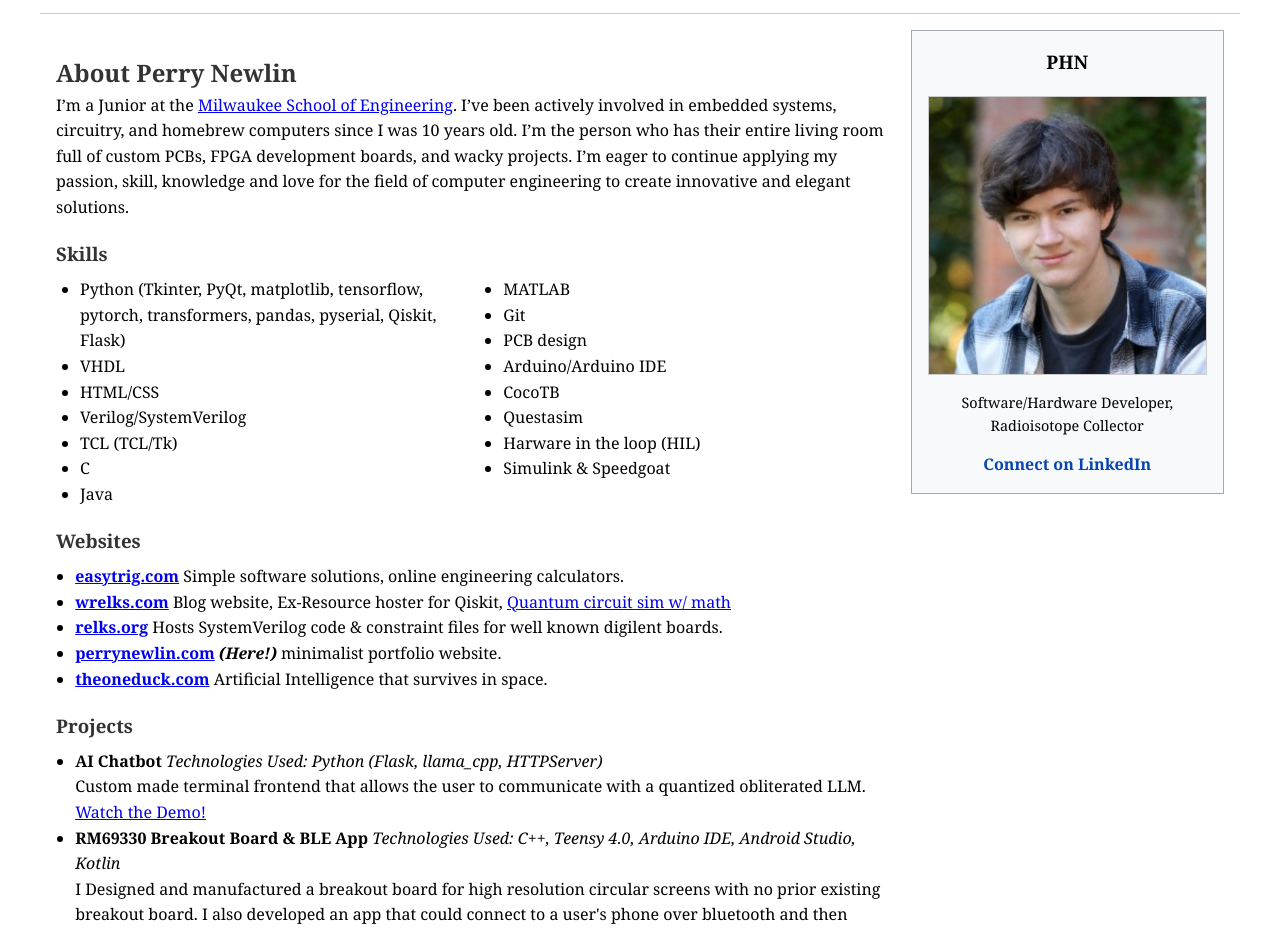
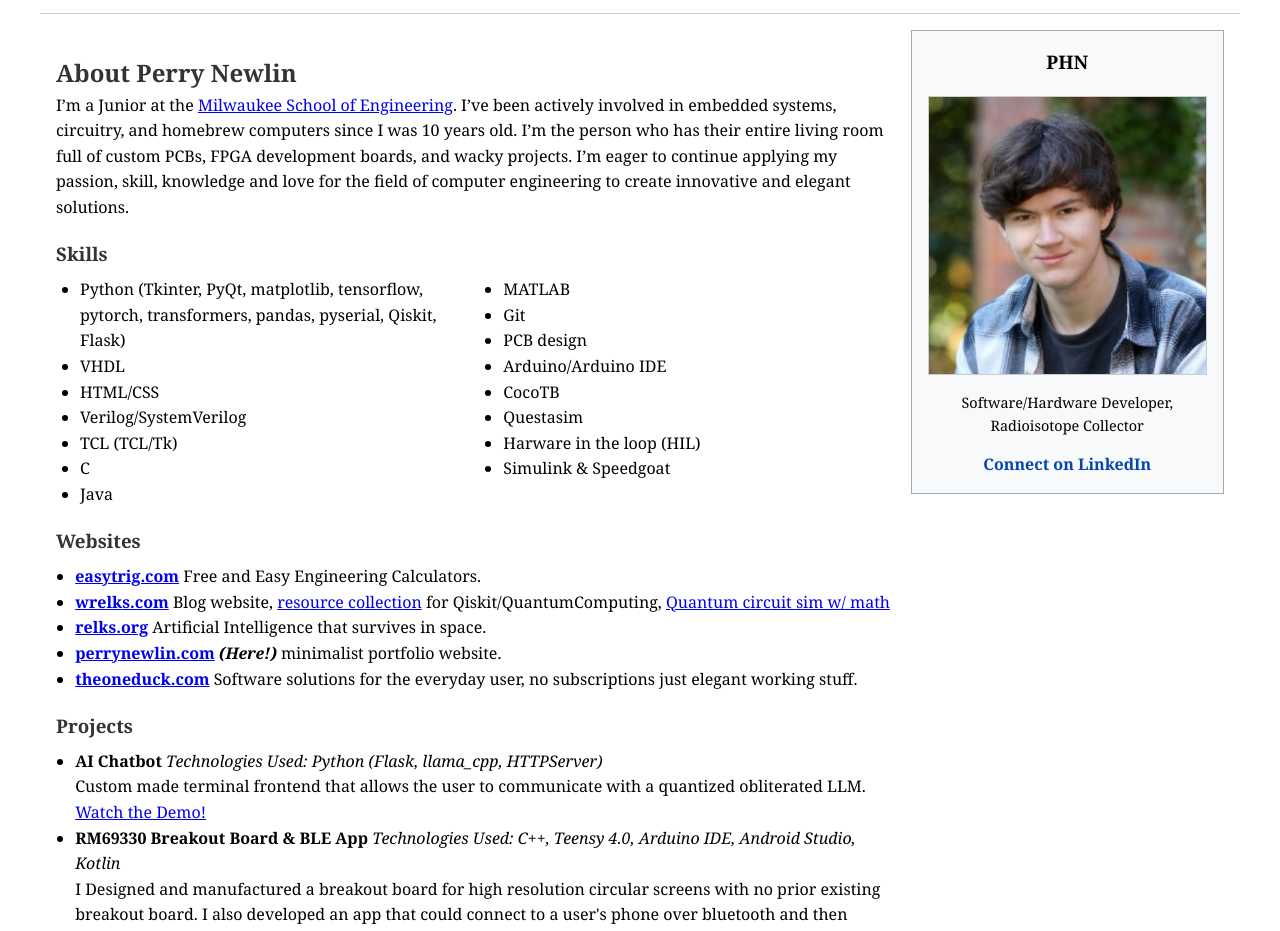
Before and after one commit to perrynewlin/perrynewlin.github.io, a plain HTML site: page index.htm in a window 1280 px wide. Shown: the part 165-1096 px from the top of the page. Drawn offline with Linux system fonts and the light colour scheme.

Commit message:
* fix year to 2025 on pages * enhanced website descriptions   -> includes link to Wrelks' quantum resources

```diff
--- a/index.htm
+++ b/index.htm
@@ -214,11 +214,11 @@ to create innovative and elegant solutions.
 </ul>
 <h3>Websites</h3>
 <ul>
-<li><strong><a href="https://www.easytrig.com" target="_blank" rel="noopener">easytrig.com</a> </strong>Simple software solutions, online engineering calculators.</li>
-<li><strong><a href="https://www.wrelks.com" target="_blank" rel="noopener">wrelks.com</a> </strong> Blog website, Ex-Resource hoster for Qiskit, <a href="https://www.wrelks.com/quirk">Quantum circuit sim w/ math</a></li>
-<li><strong><a href="https://www.relks.org" target="_blank" rel="noopener">relks.org</a> </strong> Hosts SystemVerilog code & constraint files for well known digilent boards.</li>
+<li><strong><a href="https://www.easytrig.com" target="_blank" rel="noopener">easytrig.com</a> </strong> Free and Easy Engineering Calculators.</li>
+<li><strong><a href="https://www.wrelks.com" target="_blank" rel="noopener">wrelks.com</a> </strong> Blog website, <a href="https://www.wrelks.com/resources/">resource collection</a> for Qiskit/QuantumComputing, <a href="https://www.wrelks.com/quirk">Quantum circuit sim w/ math</a></li>
+<li><strong><a href="https://www.relks.org" target="_blank" rel="noopener">relks.org</a> </strong> Artificial Intelligence that survives in space.</li>
 <li><strong><a href="https://www.perrynewlin.com" target="_blank" rel="noopener">perrynewlin.com</a> </strong> <b><i>(Here!)</i></b> minimalist portfolio website.</b></i></li>
-<li><strong><a href="https://www.theoneduck.com" target="_blank" rel="noopener">theoneduck.com</a> </strong> Artificial Intelligence that survives in space.</li>
+<li><strong><a href="https://www.theoneduck.com" target="_blank" rel="noopener">theoneduck.com</a> </strong> Software solutions for the everyday user, no subscriptions just elegant working stuff.</li>
 </ul>
 <h3>Projects</h3>
 <ul>
```
Also changed, not shown: post1.htm (+1 -1 lines), post_coming_soon.htm (+1 -1 lines).
